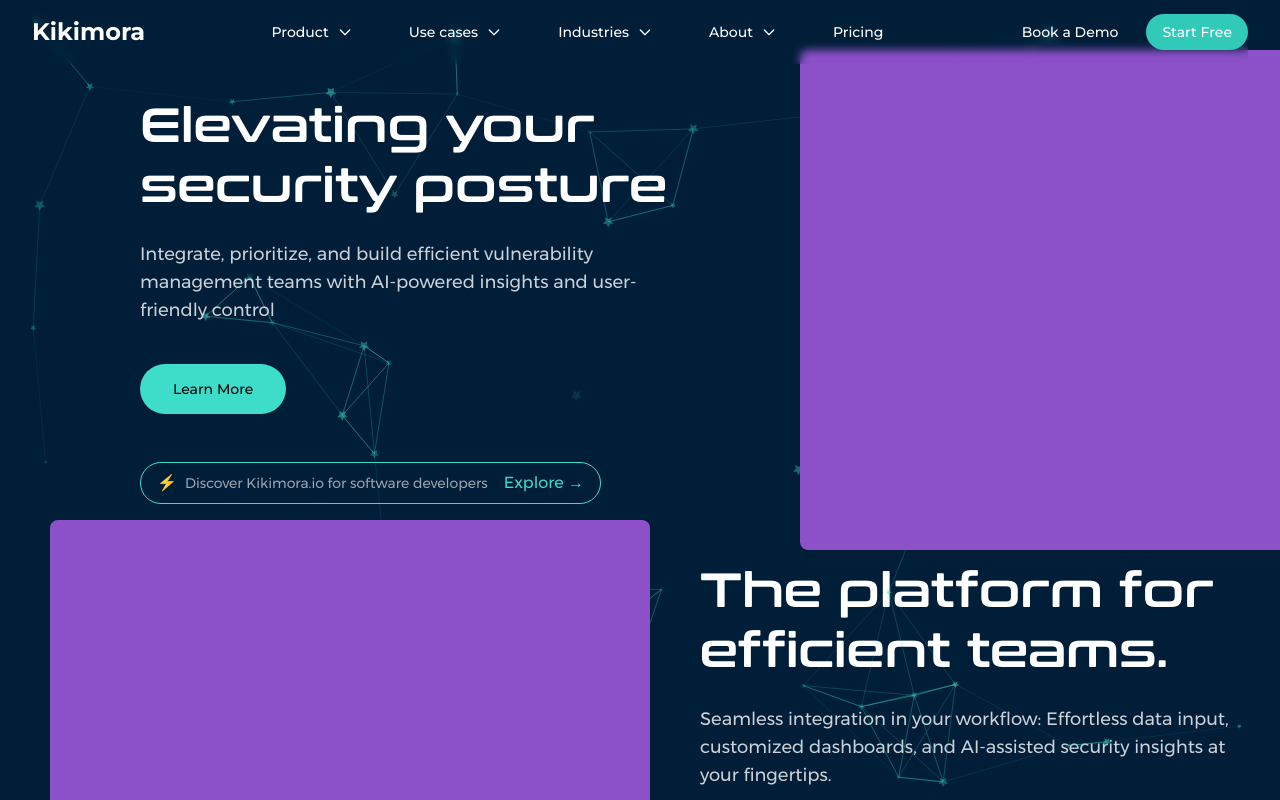
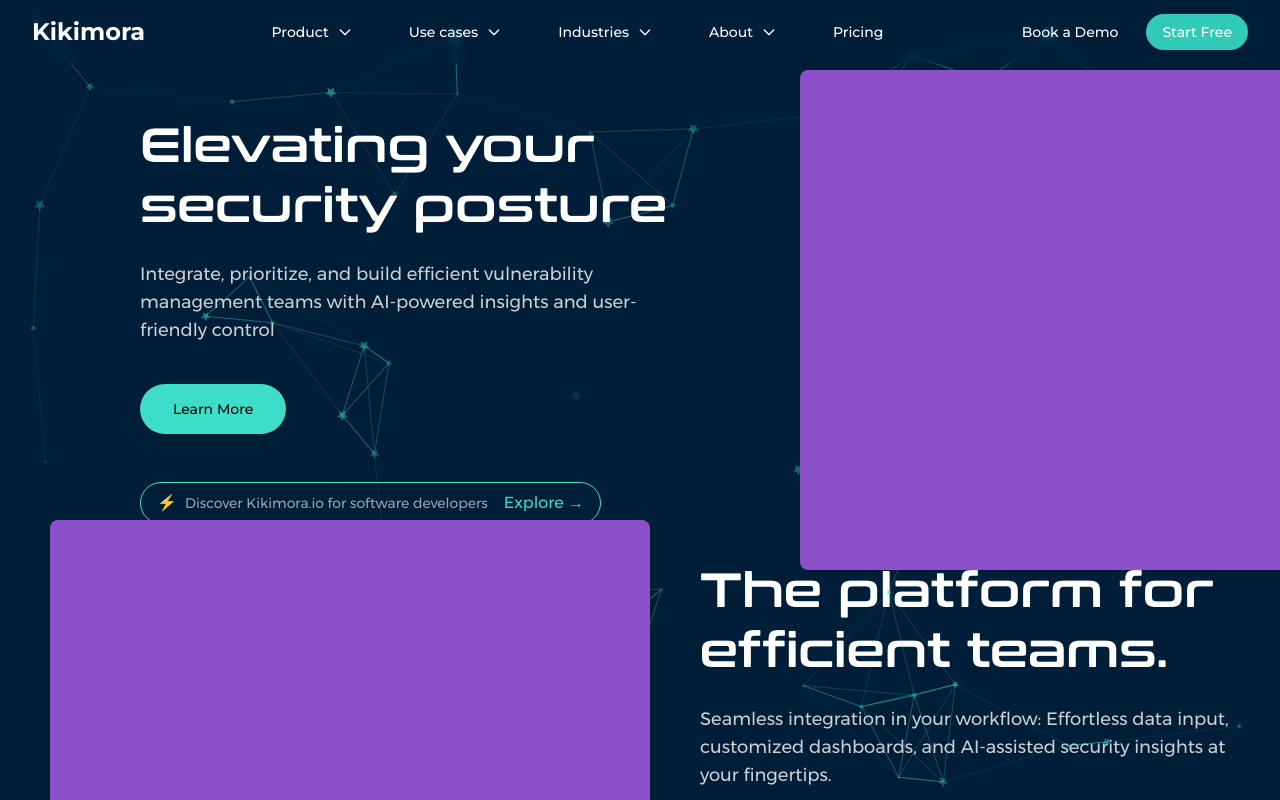
Before and after one commit to NikolaSirakov3/Kikimora-website, a React (Vite) app: page / in a window 1280 px wide. Shown: the top 800 px of the page. Built offline with nearby package versions, Linux system fonts and the light colour scheme.

Commit message:
Update Hero component to adjust layout by adding top margin to content and image sections for improved visual spacing and alignment.

```diff
--- a/src/components/home/Hero.tsx
+++ b/src/components/home/Hero.tsx
@@ -91,7 +91,7 @@
       <section className="h-screen relative z-10">
         <div className="h-3/4 flex items-center">
           {/* Left side - Content */}
-          <div className="flex flex-col gap-6 w-1/2 pl-[10%]">
+          <div className="flex flex-col gap-6 w-1/2 pl-[10%] mt-10">
             <h1 className="text-5xl text-white font-conthrax leading-tight">
               Elevating your security posture
             </h1>
@@ -117,7 +117,7 @@
           </div>
 
           {/* Right side - Image */}
-          <div className="w-1/2 flex justify-center">
+          <div className="w-1/2 flex justify-center mt-10">
             <div className="w-[500px] h-[500px] bg-[#8C50C8] rounded-lg">
               {/* Placeholder for the shield image */}
             </div>
```
